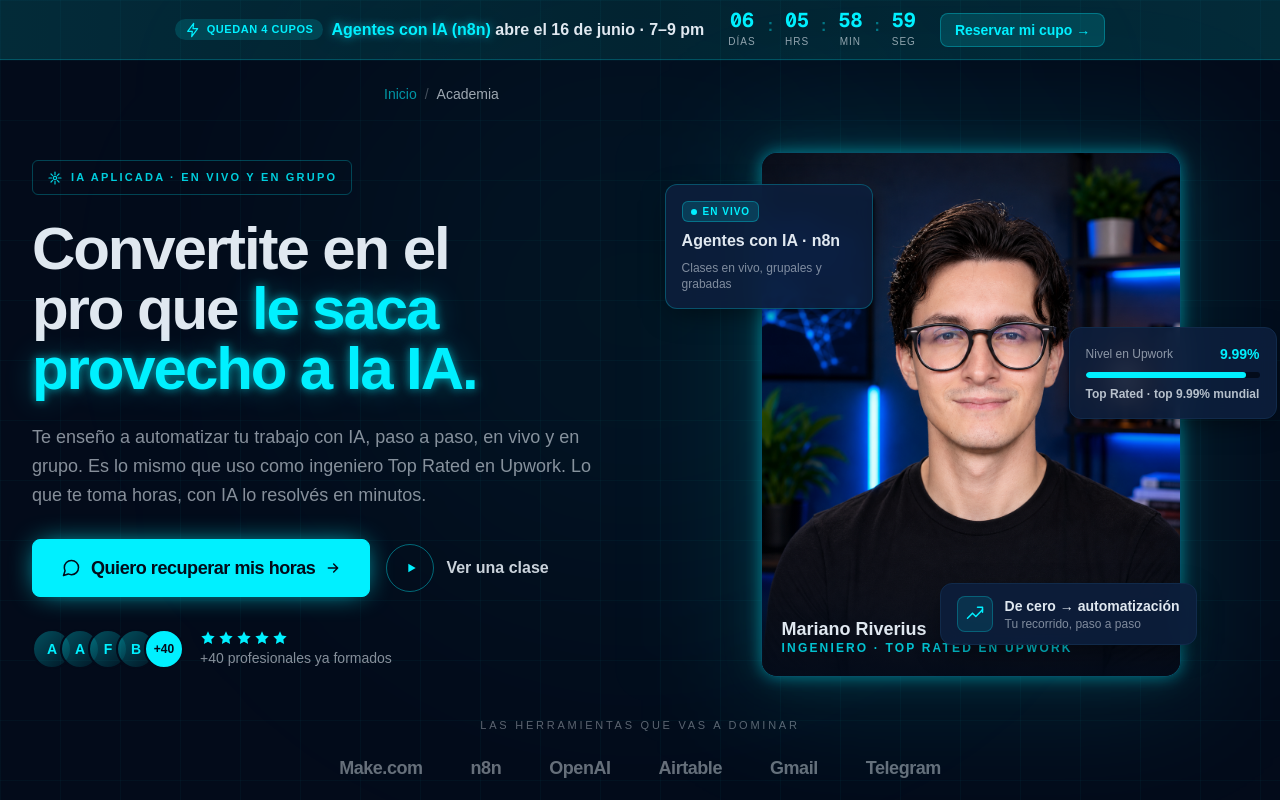
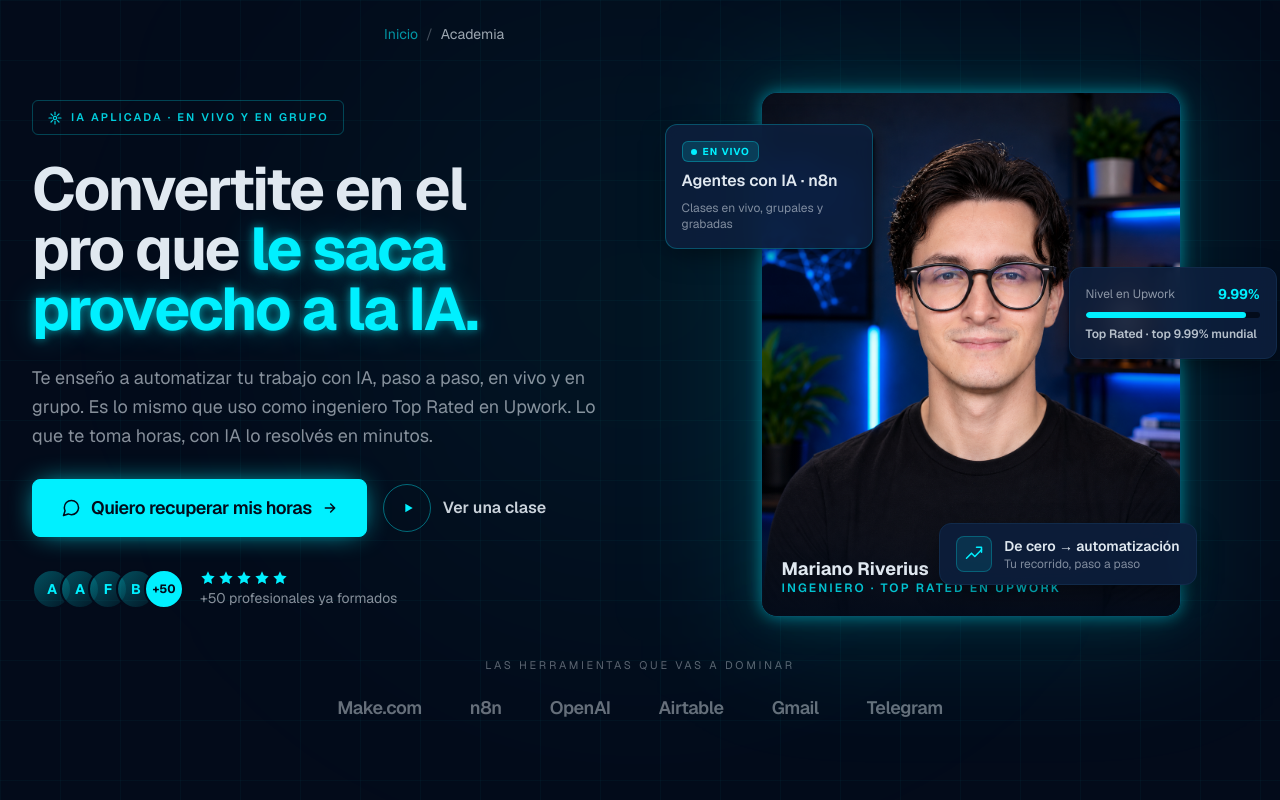
Before and after one commit to mriverius/mriverius-website-v2, a Next.js app in the folder frontend/: page /academia in a window 1280 px wide. Shown: the top 800 px of the page. Built offline with nearby package versions, Linux system fonts and the light colour scheme.

Commit message:
Push Changes

```diff
--- a/frontend/src/app/academia/Testimonios.tsx
+++ b/frontend/src/app/academia/Testimonios.tsx
@@ -150,7 +150,7 @@ export default function Testimonios() {
         </span>
         <h2 className="text-3xl sm:text-4xl lg:text-5xl font-bold tracking-tight leading-[1.08] text-foreground max-w-4xl text-balance">
           No lo digo yo. Lo dicen los{" "}
-          <span className="text-cyan glow-text">+40 que ya pasaron por acá</span>
+          <span className="text-cyan glow-text">+50 que ya pasaron por acá</span>
         </h2>
         <p className="text-foreground/55 max-w-2xl leading-relaxed">
           Alumnos reales contando qué construyeron y cuánto tiempo se ahorran hoy.
--- a/frontend/src/app/academia/page.tsx
+++ b/frontend/src/app/academia/page.tsx
@@ -1,15 +1,33 @@
 import type { ComponentType, ReactNode } from "react";
+import Image from "next/image";
 import Breadcrumb from "../components/Breadcrumb";
 import AcademiaPopup from "./AcademiaPopup";
-import CourseBanner from "./CourseBanner";
+// import CourseBanner from "./CourseBanner"; // banner oculto — reactivar cuando haya nueva fecha
 import FloatingWhatsApp from "./FloatingWhatsApp";
 import Reveal from "./Reveal";
 import Testimonios from "./Testimonios";
 
-export const metadata = {
-  title: "Academia — Riverius",
+import type { Metadata } from "next";
+
+export const metadata: Metadata = {
+  title: "Academia — Cursos de IA y automatización",
   description:
-    "Convertite en el profesional que sí le saca provecho a la IA. Cursos de automatización con Make.com y n8n: lo que te toma horas, en minutos. +40 alumnos formados.",
+    "Convertite en el profesional que sí le saca provecho a la IA. Cursos de automatización con Make.com y n8n: lo que te toma horas, en minutos. +50 alumnos formados.",
+  alternates: { canonical: "/academia" },
+  openGraph: {
+    title: "Academia Riverius — Cursos de IA y automatización",
+    description:
+      "Cursos en vivo de automatización con IA (Make.com, n8n y Copilot Studio). +50 alumnos formados. Lo que te toma horas, en minutos.",
+    url: "/academia",
+    images: [{ url: "/mariano.png", width: 1086, height: 1448, alt: "Mariano Riverius — Academia" }],
+  },
+  twitter: {
+    card: "summary_large_image",
+    title: "Academia Riverius — Cursos de IA y automatización",
+    description:
+      "Cursos en vivo de automatización con IA (Make.com, n8n y Copilot Studio). +50 alumnos formados.",
+    images: ["/mariano.png"],
+  },
 };
 
 /* ──────────────────────────────────────────────────────────────
@@ -32,9 +50,9 @@ const WHATSAPP_LINK = waLink(
   "¡Hola Riverius! Vi la página de la Academia y quiero más información sobre los cursos de IA."
 );
 
-/* Banner / próximo curso (Agentes con IA · n8n, abre 16 de junio 7–9 pm) */
+/* Próximo curso (Agentes con IA · n8n) */
 const BANNER_LINK = waLink(
-  "¡Hola Riverius! Vi que el curso de Agentes con IA (n8n) abre el 16 de junio. Quiero apartar uno de los cupos que quedan."
+  "¡Hola Riverius! Me interesa el curso de Agentes con IA (n8n). Quiero apartar mi cupo para la próxima cohorte."
 );
 
 /* ──────────────────────────────────────────────────────────────
@@ -168,7 +186,7 @@ function LinkedInIcon({ className }: IconProps) {
    ────────────────────────────────────────────────────────────── */
 /* Datos reales para la barra de la sección de testimonios. */
 const testimonioStats = [
-  { value: "+40", label: "Estudiantes formados", Icon: UsersIcon },
+  { value: "+50", label: "Estudiantes formados", Icon: UsersIcon },
   { value: "100%", label: "Clases en vivo", Icon: PlayIcon },
   { value: "6 sem", label: "Por cohorte", Icon: ClockIcon },
   { value: "Para siempre", label: "Acceso a grabaciones", Icon: SparkIcon },
@@ -209,7 +227,7 @@ const cursos = [
       "Tu primer flujo funcionando en el negocio",
     ],
     soon: false,
-    precio: "₡19.000",
+    precio: "₡21.000",
     cta: "Quiero el Curso 1 (Make.com)",
     waMsg:
       "¡Hola Riverius! Me interesa el Curso 1 de Automatizaciones con Make.com. ¿Me contás cuándo abre y cómo inscribirme?",
@@ -225,10 +243,10 @@ const cursos = [
       "Sistemas que resuelven procesos completos",
     ],
     soon: false,
-    precio: "₡19.000",
-    cta: "Apartar mi cupo (n8n · 16 jun)",
+    precio: "₡21.000",
+    cta: "Apartar mi cupo (n8n)",
     waMsg:
-      "¡Hola Riverius! Me interesa el Curso 2, Agentes con IA (n8n), que abre el 16 de junio. Quiero apartar uno de los cupos que quedan.",
+      "¡Hola Riverius! Me interesa el Curso 2, Agentes con IA (n8n). Quiero apartar mi cupo para la próxima cohorte.",
   },
   {
     badge: "Curso 3 · Próximamente",
@@ -268,7 +286,7 @@ const faqs = [
   },
   {
     q: "¿Cuánto cuesta?",
-    a: "₡19.000 por quincena durante el curso. Sin sorpresas: lo que ves es lo que pagás.",
+    a: "₡21.000 por quincena durante el curso. Sin sorpresas: lo que ves es lo que pagás.",
   },
   {
     q: "¿Hay descuento si pago todo de una vez?",
@@ -308,7 +326,7 @@ const credenciales = [
   {
     Icon: SparkIcon,
     title: "Enseño desde la trinchera",
-    sub: "+2 años enseñando IA y +40 alumnos. Lo que enseño es lo mismo que uso para ganarme la vida.",
+    sub: "+2 años enseñando IA y +50 alumnos. Lo que enseño es lo mismo que uso para ganarme la vida.",
   },
   {
     Icon: CodeIcon,
@@ -354,11 +372,11 @@ function WhatsAppButton({
     variant === "ghost"
       ? "border-cyan/40 text-cyan hover:bg-cyan/10 hover:border-cyan/60"
       : "border-cyan bg-cyan text-background hover:bg-cyan-dim hover:border-cyan-dim shadow-[0_0_28px_-8px_var(--color-cyan)] hover:shadow-[0_0_40px_-6px_var(--color-cyan)]";
+  const isInternal = href.startsWith("#");
   return (
     <a
       href={href}
-      target="_blank"
-      rel="noopener noreferrer"
+      {...(isInternal ? {} : { target: "_blank", rel: "noopener noreferrer" })}
       className={`group ${full ? "w-full" : ""} inline-flex items-center justify-center gap-2.5 py-3.5 px-7 rounded-lg border text-base sm:text-lg font-semibold tracking-tight transition-all duration-300 hover:-translate-y-0.5 active:translate-y-0 ${styles}`}
     >
       <ChatIcon className="w-5 h-5 shrink-0" />
@@ -408,6 +426,7 @@ function WistiaEmbed({ id, aspect, title }: { id: string; aspect: number; title:
         title={title}
         allow="autoplay; fullscreen"
         allowFullScreen
+        loading="lazy"
         className="absolute inset-0 w-full h-full"
       />
     </div>
@@ -418,9 +437,6 @@ export default function AcademiaPage() {
   return (
     <div className="flex flex-col flex-1 items-center bg-grid min-h-screen relative overflow-hidden">
       <div className="absolute top-0 left-1/2 -translate-x-1/2 w-[600px] h-[600px] bg-cyan/5 rounded-full blur-[140px] pointer-events-none" />
-
-      {/* Banner con countdown — arriba de todo */}
-      <CourseBanner ctaLink={BANNER_LINK} />
 
       <main className="flex flex-col items-center gap-28 pt-6 pb-16 px-6 sm:px-8 w-full max-w-[88rem] z-10">
         <div className="w-full max-w-lg -mb-16">
@@ -453,7 +469,7 @@ export default function AcademiaPage() {
 
             {/* CTAs */}
             <div className="flex flex-col sm:flex-row sm:items-center gap-4 mt-1">
-              <WhatsAppButton href={BANNER_LINK} label="Quiero recuperar mis horas" />
+              <WhatsAppButton href="#cursos" label="Quiero recuperar mis horas" />
               <a
                 href="#recorrido"
                 className="group inline-flex items-center gap-3 font-semibold text-foreground/90 transition-colors hover:text-cyan"
@@ -477,7 +493,7 @@ export default function AcademiaPage() {
                   </span>
                 ))}
                 <span className="flex items-center justify-center w-10 h-10 rounded-full border-2 border-background bg-cyan text-background text-xs font-bold">
-                  +40
+                  +50
                 </span>
               </div>
               <div className="flex flex-col gap-0.5">
@@ -487,7 +503,7 @@ export default function AcademiaPage() {
                   ))}
                 </span>
                 <span className="text-foreground/60 text-sm">
-                  +40 profesionales ya formados
+                  +50 profesionales ya formados
                 </span>
               </div>
             </div>
@@ -500,11 +516,13 @@ export default function AcademiaPage() {
 
             {/* Imagen */}
             <div className="relative overflow-hidden rounded-2xl border border-cyan/25 bg-card-bg/60 glow-cyan" style={{ aspectRatio: 4 / 5 }}>
-              {/* eslint-disable-next-line @next/next/no-img-element */}
-              <img
+              <Image
                 src="/mariano.png"
                 alt="Mariano Riverius, tu profesor en la Academia"
-                className="absolute inset-0 w-full h-full object-cover object-top"
+                fill
+                priority
+                sizes="(max-width: 640px) 90vw, 420px"
+                className="object-cover object-top"
               />
               <div className="absolute inset-x-0 bottom-0 h-1/3 bg-gradient-to-t from-background/90 via-background/30 to-transparent" />
               <div className="absolute left-5 bottom-5">
@@ -787,11 +805,12 @@ export default function AcademiaPage() {
             {/* Foto + redes */}
             <div className="shrink-0 w-full max-w-xs mx-auto lg:mx-0 flex flex-col gap-4">
               <div className="relative overflow-hidden rounded-xl border border-cyan/25 bg-card-bg/60 glow-cyan-hover" style={{ aspectRatio: 3 / 4 }}>
-                {/* eslint-disable-next-line @next/next/no-img-element */}
-                <img
+                <Image
                   src="/mariano.png"
                   alt="Mariano Riverius, tu profesor en la Academia"
-                  className="absolute inset-0 w-full h-full object-cover"
+                  fill
+                  sizes="(max-width: 640px) 90vw, 320px"
+                  className="object-cover"
                 />
                 <div className="absolute inset-x-0 bottom-0 bg-gradient-to-t from-background via-background/70 to-transparent p-4 pt-10">
                   <span className="text-foreground font-semibold">Mariano · Riverius</span>
@@ -969,9 +988,9 @@ export default function AcademiaPage() {
             <span className="text-cyan glow-text">a trabajar por vos</span>?
           </h2>
           <p className="text-foreground/60 text-lg max-w-xl leading-relaxed">
-            La cohorte de <span className="text-foreground font-semibold">Agentes con IA (n8n)</span> abre
-            el 16 de junio (7–9 pm) y quedan 4 cupos. Escribime por WhatsApp: te
-            paso precio y el paso a paso para apartar el tuyo. Te respondo yo.
+            Escribime por WhatsApp: te paso la fecha de la próxima cohorte de{" "}
+            <span className="text-foreground font-semibold">Agentes con IA (n8n)</span>, el
+            precio y el paso a paso para apartar tu cupo. Te respondo yo.
           </p>
           <WhatsAppButton href={BANNER_LINK} label="Apartar mi cupo por WhatsApp" />
           <p className="text-foreground/60 text-sm">
--- a/frontend/src/app/globals.css
+++ b/frontend/src/app/globals.css
@@ -22,10 +22,19 @@
   --font-mono: var(--font-geist-mono);
 }
 
+/* Scroll suave para anclas internas (#cursos, #recorrido, etc.),
+   respetando a quienes prefieren menos movimiento. */
+@media (prefers-reduced-motion: no-preference) {
+  html {
+    scroll-behavior: smooth;
+  }
+}
+
 body {
   background: var(--background);
   color: var(--foreground);
-  font-family: Arial, Helvetica, sans-serif;
+  /* Usa la fuente Geist que ya se carga en layout.tsx (antes quedaba en Arial sin usarse) */
+  font-family: var(--font-geist-sans), Arial, Helvetica, sans-serif;
 }
 
 .glow-cyan {
--- a/frontend/src/app/layout.tsx
+++ b/frontend/src/app/layout.tsx
@@ -15,8 +15,17 @@ const geistMono = Geist_Mono({
 });
 
 export const metadata: Metadata = {
-  title: "Riverius — Aprende IA",
+  metadataBase: new URL("https://mriverius.com"),
+  title: {
+    default: "Riverius — Aprende IA",
+    template: "%s — Riverius",
+  },
   description: "Riverius te enseña Inteligencia Artificial. Recursos, comunidad y más.",
+  openGraph: {
+    siteName: "Riverius",
+    locale: "es_CR",
+    type: "website",
+  },
   icons: {
     icon: [{ url: "/favicon.png", type: "image/png" }],
     shortcut: [{ url: "/favicon.png", type: "image/png" }],
--- /dev/null
+++ b/frontend/src/app/robots.ts
@@ -0,0 +1,8 @@
+import type { MetadataRoute } from "next";
+
+export default function robots(): MetadataRoute.Robots {
+  return {
+    rules: { userAgent: "*", allow: "/" },
+    sitemap: "https://mriverius.com/sitemap.xml",
+  };
+}
```
Also changed, not shown: frontend/src/app/sitemap.ts (added, +17 -0 lines), frontend/public/favicon.png.
